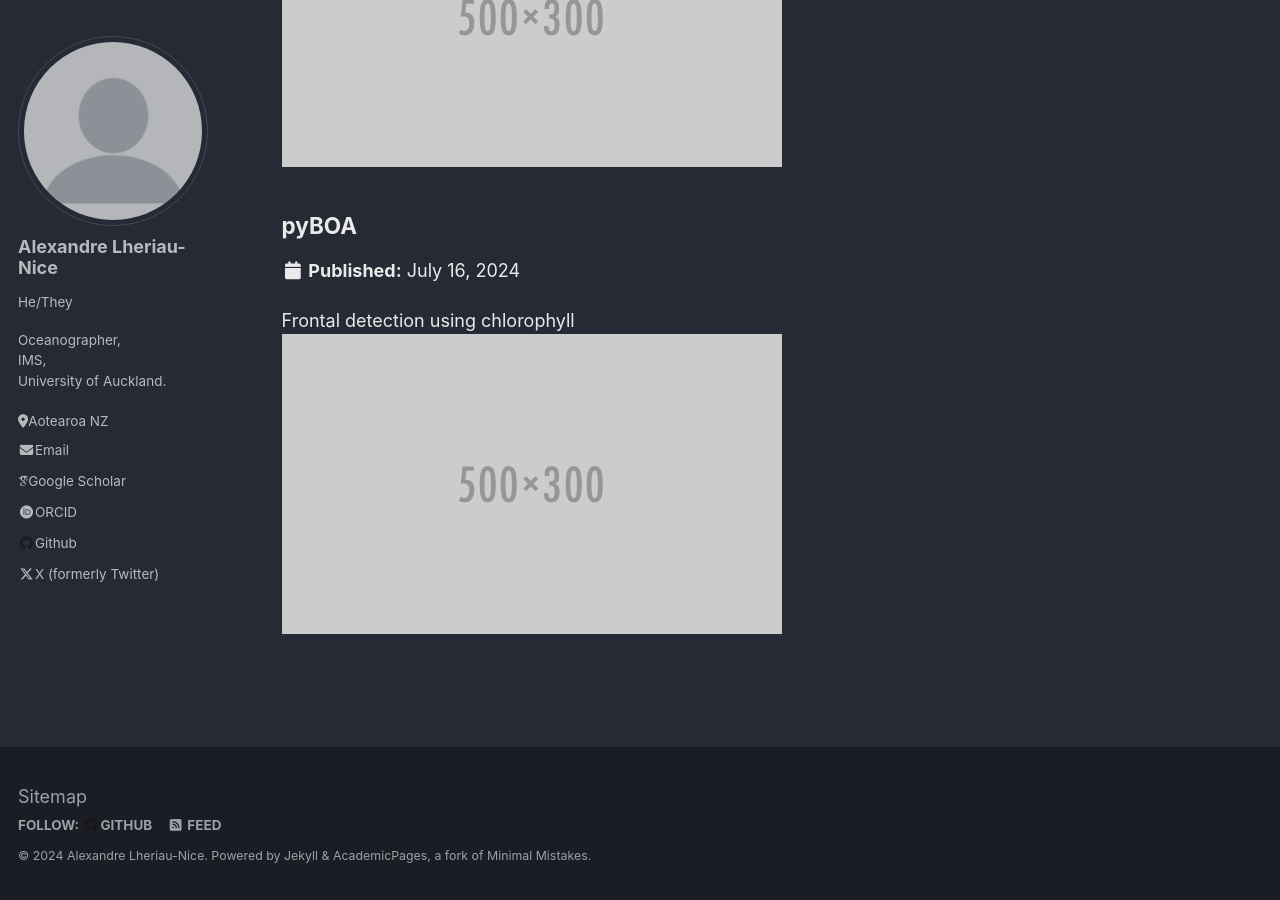
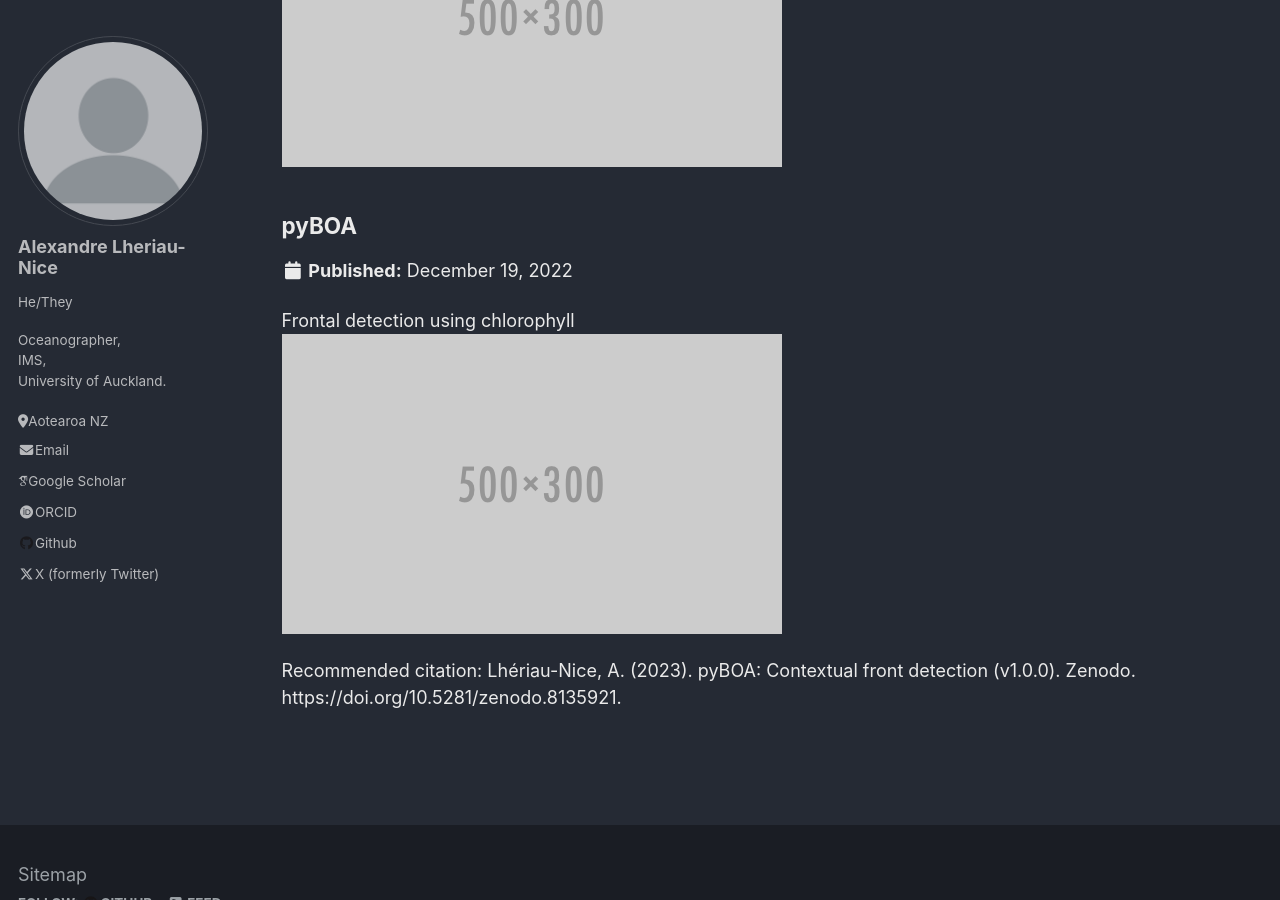
Before and after one commit to AlxLhrNc/AlxLhrNc.github.io, a Jekyll site: the page built from _pages/portfolio.html, in a window 1280 px wide and 900 px high, scrolled down 447 px. Built offline with Jekyll 4.4.1, drawn with Linux system fonts in a browser that asks for light colours; some web fonts are replaced.

Commit message:
Update 2023_pyBOA.md

```diff
--- a/_portfolio/2023_pyBOA.md
+++ b/_portfolio/2023_pyBOA.md
@@ -2,6 +2,8 @@
 title: "pyBOA"
 excerpt: "Frontal detection using chlorophyll<br/><img src='/images/500x300.png'>"
 collection: portfolio
+date: 2022-12-19
+citation: "Lhériau-Nice, A. (2023). pyBOA: Contextual front detection (v1.0.0). Zenodo. https://doi.org/10.5281/zenodo.8135921."
 ---
 
 Detection algorithm for oceanographic data (specifically chlorophyl / temperature but can be used for others) accessible on [Zenodo](https://doi.org/10.5281/zenodo.8135921).
```
Also changed, not shown: other parts of _portfolio/2023_pyBOA.md (+0 -3 lines).
